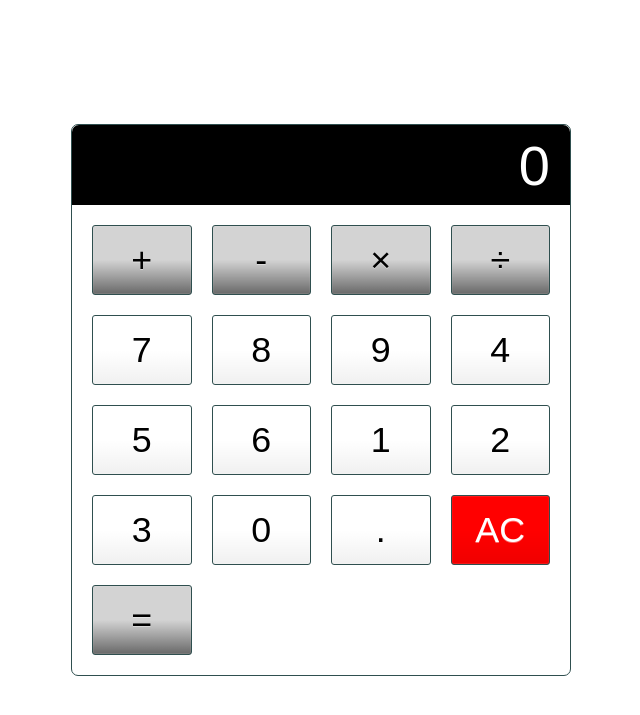
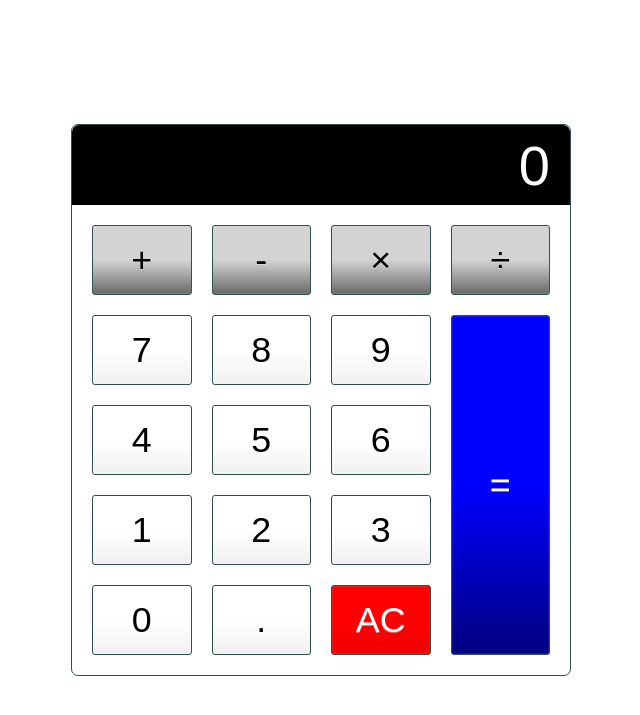
Before and after one commit to elizabethfields/JavaScript-Projects, a PHP site: page /calculator.html in a window 1280 px wide. Shown: the top 715 px of the page, without its empty margins (319-959 px from the left). Run offline with PHP 8.4, Linux system fonts and the light colour scheme.

Commit message:
final
final

```diff
--- a/JavaScript Projects/calculator/CSS/Calculator_CSS.css
+++ b/JavaScript Projects/calculator/CSS/Calculator_CSS.css
@@ -68,6 +68,14 @@ button:hover {
     background-color: darkred;
 }
 
+.equal-sign {
+    background-color: blue;
+    border-color: darkslategray;
+    color: #fff;
+    height: 100%;
+    grid-area: 2 / 4 / 6 / 5;
+}
+
 .equal-sign:hover {
     background-color: darkblue;
 }
--- a/JavaScript Projects/calculator/JS/Calculator_JavaScript.js
+++ b/JavaScript Projects/calculator/JS/Calculator_JavaScript.js
@@ -74,6 +74,7 @@ const Perform_Calculation = {
     '/': (First_Operand, Second_Operand) => First_Operand / Second_Operand,
     '*': (First_Operand, Second_Operand) => First_Operand * Second_Operand,
     '+': (First_Operand, Second_Operand) => First_Operand + Second_Operand,
+    '-': (First_Operand, Second_Operand) => First_Operand - Second_Operand,
     '=': (First_Operand, Second_Operand) => Second_Operand
 };
 
```
